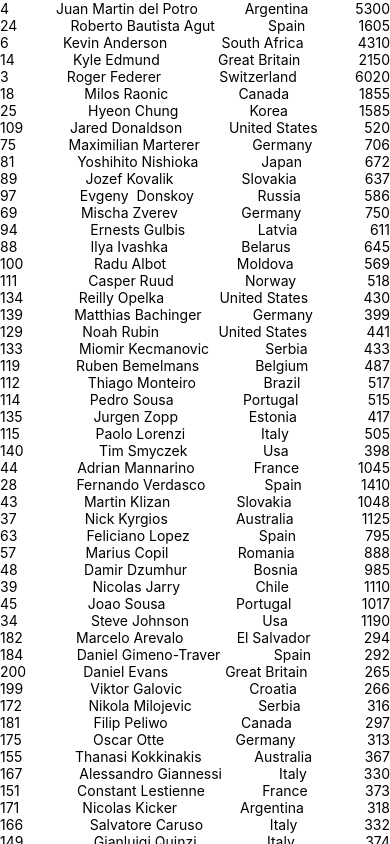
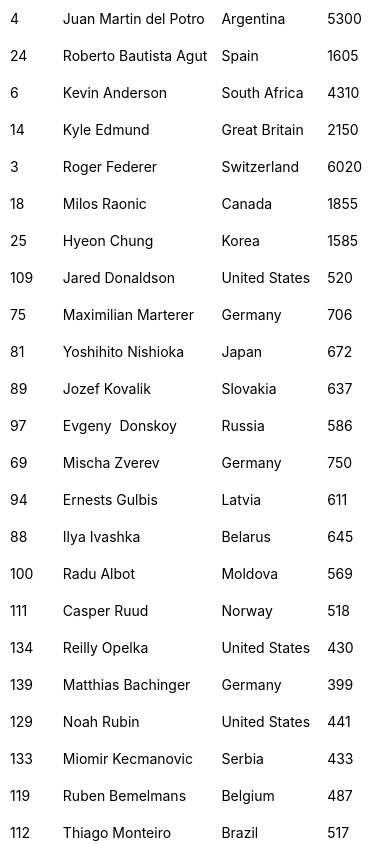
Before and after one commit to ps3611/Tropsy, a React Native app: screen / in a window 390 px wide. Built offline with nearby package versions, Linux system fonts and the light colour scheme.

Commit message:
style: more flex

```diff
--- a/Row.js
+++ b/Row.js
@@ -5,10 +5,18 @@ export default class Row extends React.Component {
   render() {
     return (
       <View style={styles.row}>
-        <Text>{this.props.currentRank}</Text>
-        <Text>{this.props.playerName}</Text>
-        <Text>{this.props.playerCountry}</Text>
-        <Text>{this.props.playerPoints}</Text>
+        <View style={{flex:1}}>
+          <Text>{this.props.currentRank}</Text>
+        </View>
+        <View style={{flex:3}}>
+          <Text>{this.props.playerName}</Text>
+        </View>
+        <View style={{flex:2}}>
+          <Text>{this.props.playerCountry}</Text>
+        </View>
+        <View style={{flex:1}}>
+          <Text>{this.props.playerPoints}</Text>
+        </View>
       </View>
     );
   }
@@ -18,5 +26,6 @@ const styles = StyleSheet.create({
   row: {
     flexDirection: 'row',
     justifyContent: 'space-between',
+    padding: 10,
   },
 });
```
